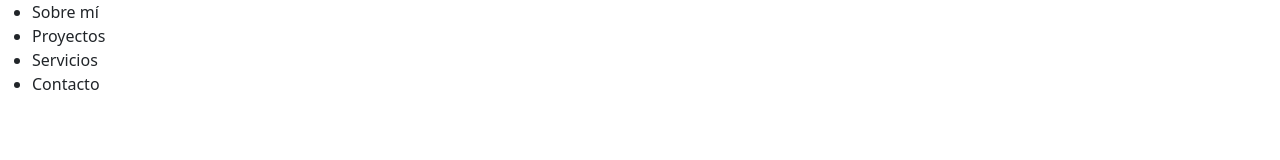
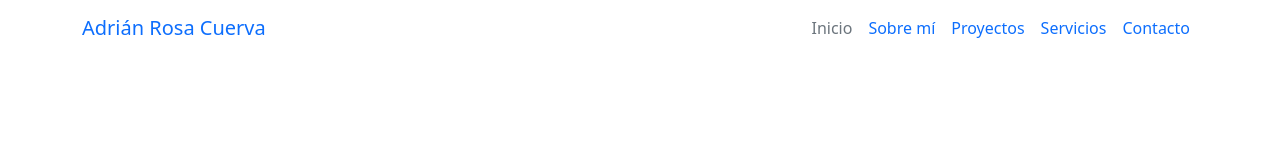
Before and after one commit to Adrirc06/portfolio, a plain HTML site: page index.html in a window 1280 px wide. Drawn offline with Linux system fonts and the light colour scheme.

Commit message:
El navbar está ahi

```diff
--- a/index.html
+++ b/index.html
@@ -4,19 +4,33 @@
     <meta charset="UTF-8">
     <meta name="viewport" content="width=device-width, initial-scale=1.0">
     <link rel="stylesheet" href="bootstrap/css/bootstrap.min.css">
+    <link rel="stylesheet" href="styles/style.css">
     <link rel="shortcut icon" href="img/favicon.ico" type="image/x-icon">
     <title>Inicio</title>
 </head>
 <body>
     <header>
-        <nav>
-            <ul>
-                <li>Sobre mí</li>
-                <li>Proyectos</li>
-                <li>Servicios</li>
-                <li>Contacto</li>
-            </ul>
-        </nav>
+        <nav class="navbar navbar-expand-lg">
+            <div class="container justify-content-between">
+                <a href="#" class="navbar-brand">Adrián Rosa Cuerva</a>
+                <ul class="navbar-nav">
+                    <li class="nav-item">
+                        <a href="#" class="nav-link disabled" aria-disabled="true">Inicio</a>
+                    </li>
+                    <li class="nav-item">
+                        <a href="#" class="nav-link">Sobre mí</a>
+                    </li>
+                    <li class="nav-item">
+                        <a href="#" class="nav-link">Proyectos</a>
+                    </li>
+                    <li class="nav-item">
+                        <a href="#" class="nav-link">Servicios</a>
+                    </li>
+                    <li class="nav-item">
+                        <a href="#" class="nav-link">Contacto</a>
+                    </li>
+                </ul>
+            </div>
     </header>
     <main></main>
     <footer></footer>
--- /dev/null
+++ b/styles/style.css
@@ -0,0 +1,3 @@
+* {
+    box-sizing: border-box;
+}
```
